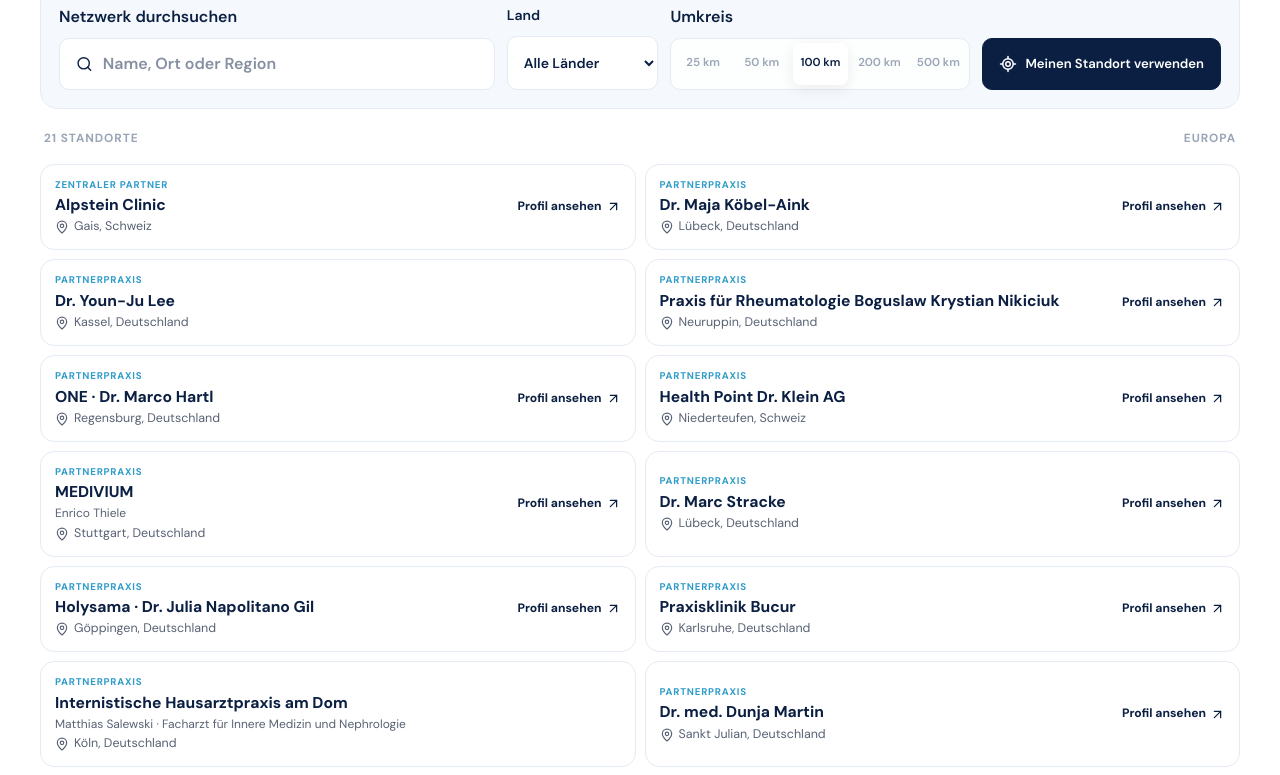
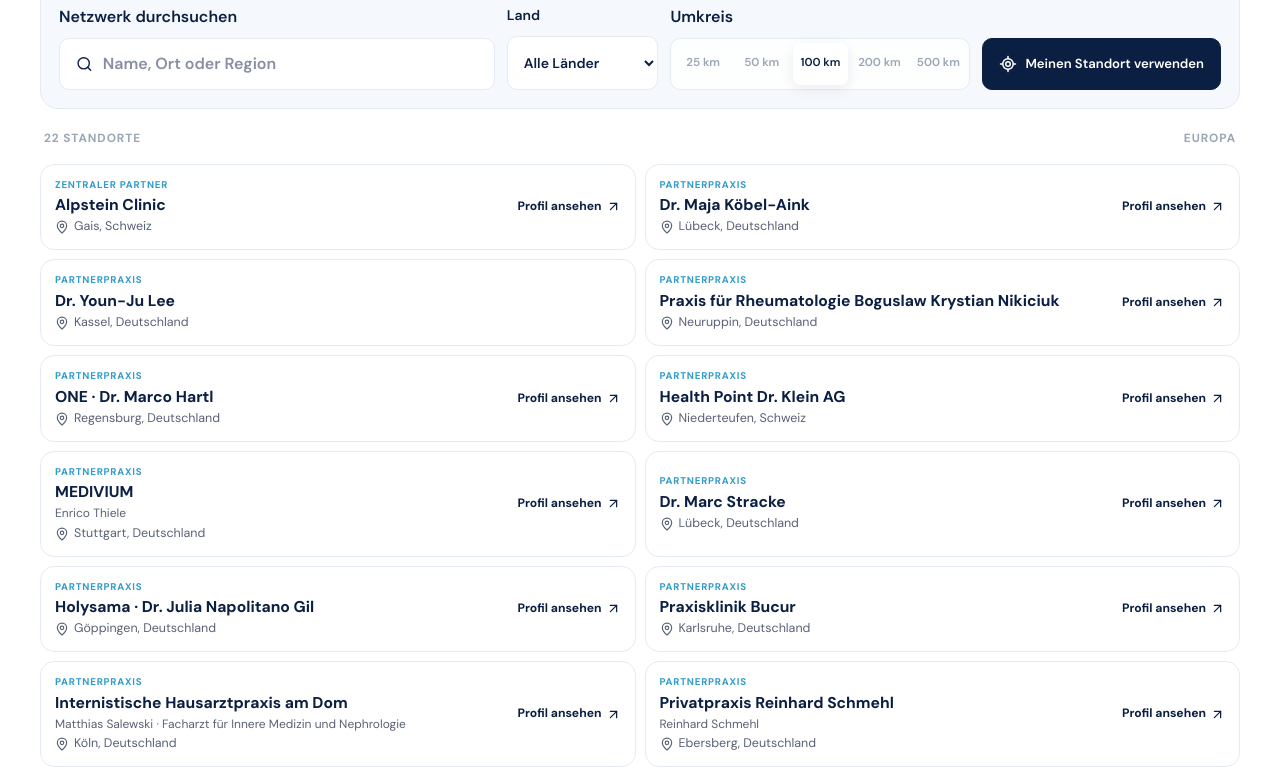
Before and after one commit to celleducation/cell-clinics, a Next.js app: page /de/network in a window 1280 px wide. Shown: the part 727-1502 px from the top of the page. Built offline with nearby package versions, Linux system fonts and the light colour scheme.

Commit message:
Add Reinhard Schmehl partner practice listing

```diff
--- a/components/ClinicFinder.tsx
+++ b/components/ClinicFinder.tsx
@@ -245,6 +245,10 @@ export function ClinicFinder({clinics, labels}: {clinics: Clinic[]; labels: Find
                 <Link className="clinic-profile-link" href={`/network/${clinic.slug}`} aria-label={`${labels.details}: ${clinic.name}`}>
                   {labels.details}<ArrowUpRight size={15} aria-hidden="true" />
                 </Link>
+              ) : clinic.listingOnly && clinic.website ? (
+                <a className="clinic-profile-link" href={clinic.website} target="_blank" rel="noopener noreferrer" aria-label={`${labels.details}: ${clinic.name}`}>
+                  {labels.details}<ArrowUpRight size={15} aria-hidden="true" />
+                </a>
               ) : null}
             </article>
           ))}
--- a/content/clinics.ts
+++ b/content/clinics.ts
@@ -19,6 +19,21 @@ export type Clinic = {
 };
 
 export const clinics: Clinic[] = [
+  {
+    slug: "reinhard-schmehl-ebersberg",
+    name: "Privatpraxis Reinhard Schmehl",
+    practitioner: "Reinhard Schmehl",
+    city: "Ebersberg",
+    region: "Bayern",
+    countryCode: "DE",
+    listingOnly: true,
+    // Approximate locality position from the practice's public directions map.
+    coordinates: {lat: 48.0806029, lng: 11.8982754},
+    website: "https://www.praxisschmehl.de/",
+    contactEmail: "kontakt@praxisschmehl.de",
+    phone: "+49 8092 3043993",
+    address: "Hinteregglburg 2, 85560 Ebersberg, Deutschland"
+  },
   {
     slug: "dunja-martin-sankt-julian",
     name: "Dr. med. Dunja Martin",
```
